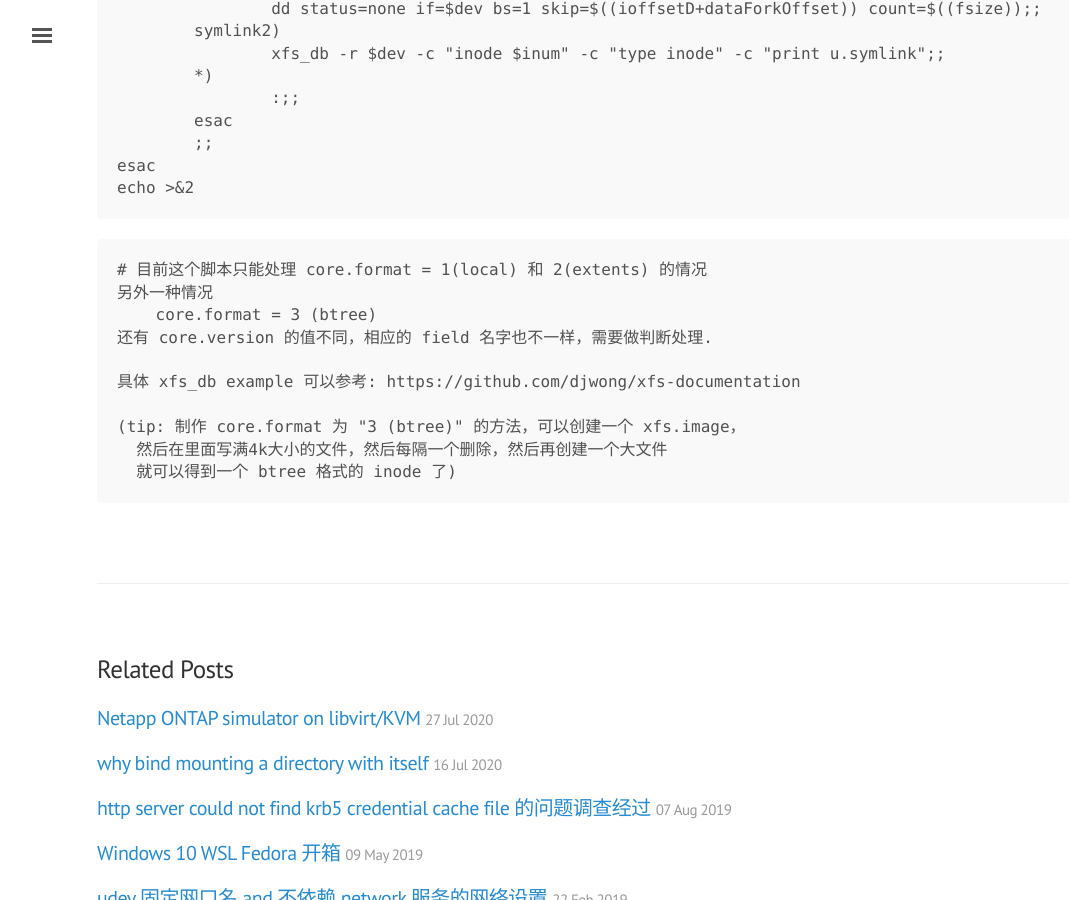
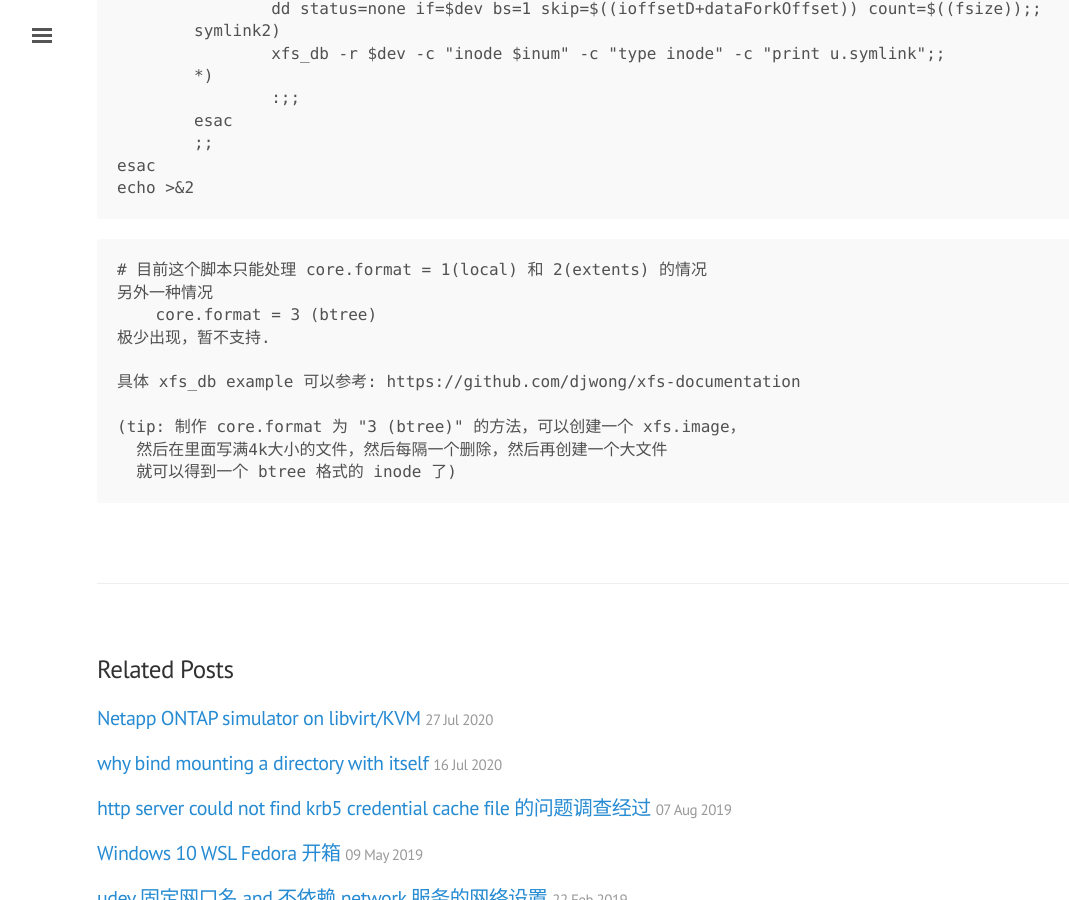
Before and after one commit to tcler/tcler.github.io, a Jekyll site: the page built from _posts/2018-01-05-read-file-by-inode.md, in a window 1280 px wide and 900 px high, scrolled down 5346 px. Shown: the whole window, without its empty margins (3-1072 px from the left). Built offline with Jekyll 4.4.1, drawn with Linux system fonts in a browser that asks for light colours.

Commit message:
Update 2018-01-05-read-file-by-inode.md

```diff
--- a/_posts/2018-01-05-read-file-by-inode.md
+++ b/_posts/2018-01-05-read-file-by-inode.md
@@ -226,7 +226,7 @@ echo >&2
 # 目前这个脚本只能处理 core.format = 1(local) 和 2(extents) 的情况
 另外一种情况
     core.format = 3 (btree)
-还有 core.version 的值不同，相应的 field 名字也不一样，需要做判断处理.
+极少出现，暂不支持.
 
 具体 xfs_db example 可以参考: https://github.com/djwong/xfs-documentation
 
```
